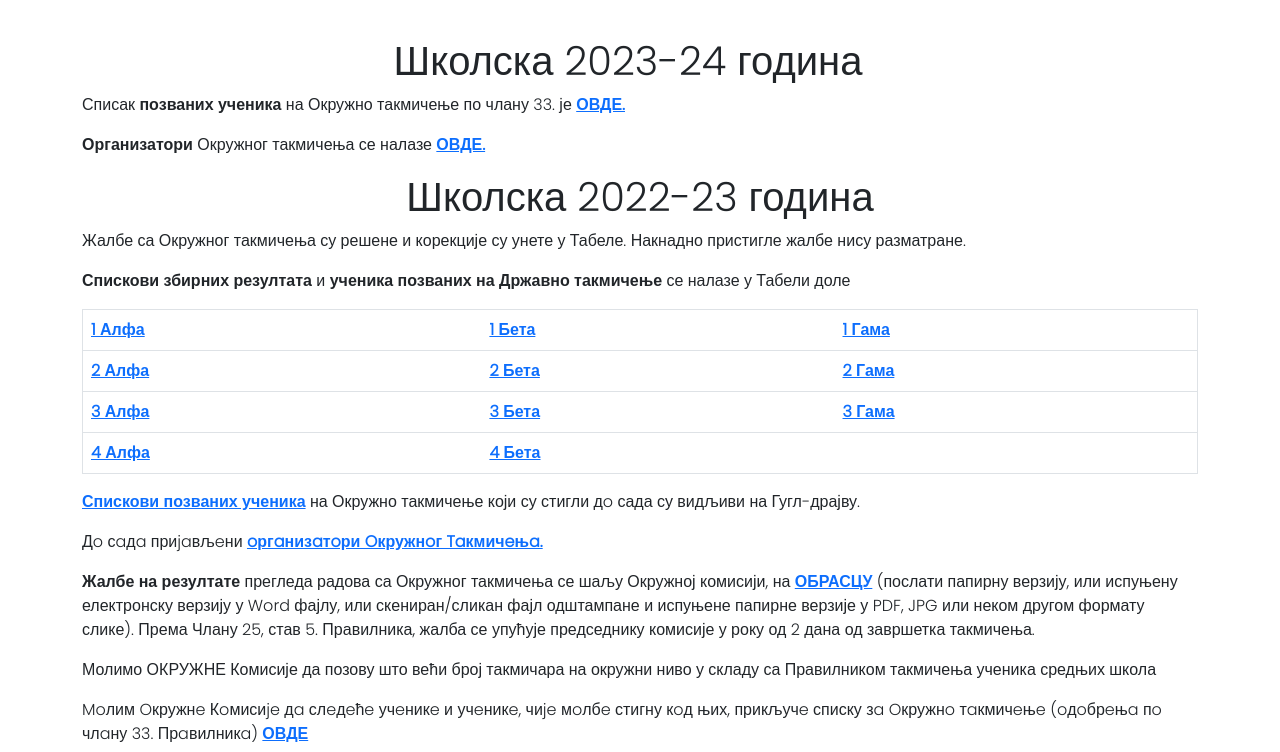
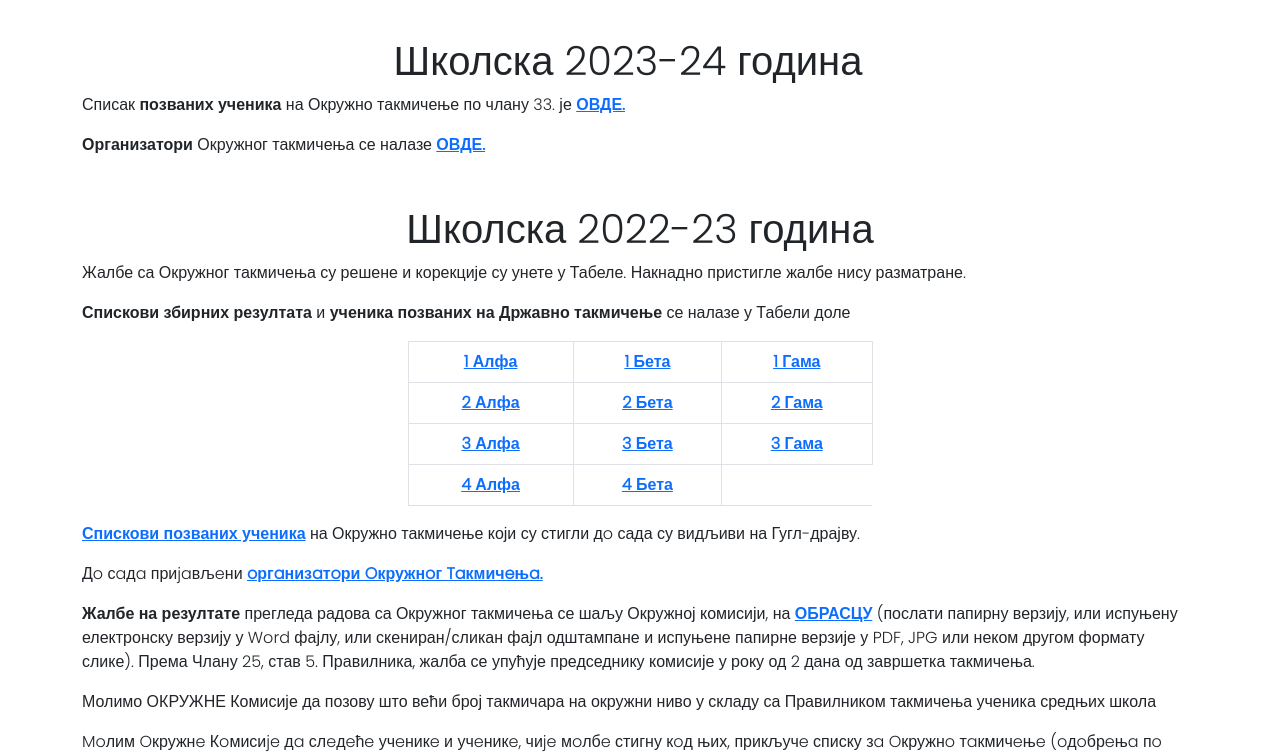
Before and after one commit to LazarevicV/takmicenja-fizika-srednja-skola, a Flask app: page /okruzno in a window 1280 px wide. Shown: the part 271-1023 px from the top of the page. Run offline with Flask 3, Linux system fonts and the light colour scheme; lists and menus that the app fills with data are empty.

Commit message:
manje izmene oko izgleda na okruzno i opstinsko

```diff
--- a/templates/okruzno.html
+++ b/templates/okruzno.html
@@ -25,7 +25,7 @@
         </div>
     </div>
 
-    <div class="row text-center">
+    <div class="row text-center" style="padding-top: 2rem;">
         <h1 id="okruzno-2022">Школска 2022-23 година </h1>
     </div>
 
@@ -37,7 +37,8 @@
         <b>Спискови збирних резултата</b> и <b>ученика позваних на Државно такмичење</b> се налазе у Табели доле
     </p>
 
-    <table class="table border">
+    <div class="col-md-5 mx-auto text-center">
+        <table class="table table-hover table-bordered">
             <tbody>
                 <tr>
                     <th>
@@ -86,13 +87,14 @@
                         <a href="https://www.df.uns.ac.rs/takmicenjefizikasrednje/Documents/OKRUZNO%202022/4%20Alfa%20.pdf">4
                             Алфа</a>
                     </th>
-                <th colspan="2">
+                    <th>
                         <a href="https://www.df.uns.ac.rs/takmicenjefizikasrednje/Documents/OKRUZNO%202022/4%20Beta.pdf">4
                             Бета</a>
                     </th>
                 </tr>
             </tbody>
         </table>
+    </div>
     <p class="center-text-smaller-screen">
         <b><a href="https://drive.google.com/drive/folders/1e8kt5xtPujII7GFcRXKYD4d6xZUdYbFF">Спискови позваних ученика</a></b>
         на Окружно такмичење који су стигли дo сада су видљиви на Гугл-драјву.
--- a/templates/opstinsko.html
+++ b/templates/opstinsko.html
@@ -37,7 +37,7 @@
         </div>
 
         <div class="row">
-                <div class="col" style="padding: 2rem;">
+                <div class="col text-center" style="padding: 2rem;">
                         <h3>ЗАДАЦИ и РЕШЕЊА са Општинског такмичења из физике одржаног 04.02.2024.</h3>
                 </div>
         </div>
--- a/templates/vesti.html
+++ b/templates/vesti.html
@@ -1253,8 +1253,6 @@
             </div>
         </div>
     </div>
-</div>
-
     <div class="text-center">
         <button id="btnPrevious" class="btn btn-primary" onclick="showPreviousPage(event)">Prethodna strana</button>
         <button id="btnNext" class="btn btn-primary" onclick="showNextPage(event)">Sledeća strana</button>
@@ -1279,6 +1277,7 @@
         <button class="btn btn-pagination" onclick="showPage(16)">16</button>
         <button class="btn btn-pagination" onclick="showPage(17)">17</button>
         <button class="btn btn-pagination" onclick="showPage(18)">18</button>
+    </div>
 </div>
 <!-- Container-fluid za desktop uređaje -->
 
```
Lines whose indentation alone changed are shown as unchanged.
